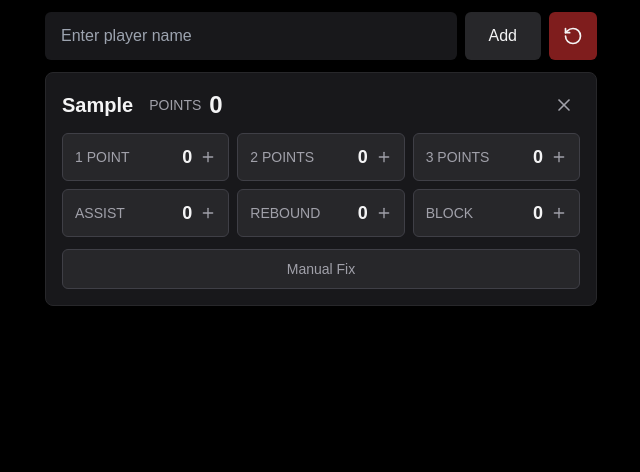
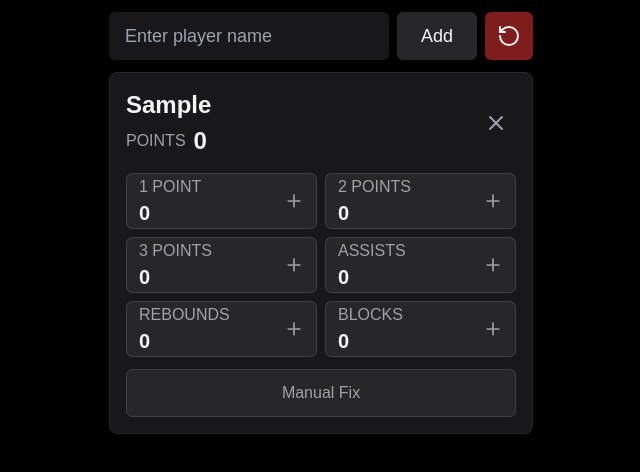
Before and after one commit to tomibar22/nba-stat-tracker, a Next.js app: page / in a window 1280 px wide. Both pictures are taken after typing "Sample" into the empty fields and a click on the button "Add". Shown: the top 472 px of the page, without its empty margins (319-959 px from the left). Built offline with nearby package versions, Linux system fonts and the light colour scheme.

Commit message:
Fix dependencies and add dark theme

```diff
--- a/src/app/page.js
+++ b/src/app/page.js
@@ -5,15 +5,15 @@ import { Plus, RotateCcw, X } from 'lucide-react';
 const StatButton = ({ label, value, onClick }) => (
   <button
     onClick={onClick}
-    className="h-12 px-3 text-sm bg-zinc-800 hover:bg-zinc-700 border border-zinc-700
-               rounded-md transition-all duration-200 hover:scale-105
+    className="h-14 px-3 text-base bg-zinc-800 hover:bg-zinc-700 border border-zinc-700
+               rounded-md transition-all duration-200
                flex items-center justify-between w-full"
   >
-    <span className="text-zinc-400 font-medium">{label}</span>
-    <div className="flex items-center">
-      <span className="text-zinc-100 text-lg font-bold mr-2">{value}</span>
-      <Plus size={16} className="text-zinc-400" />
+    <div className="flex flex-col items-start">
+      <span className="text-zinc-400">{label}</span>
+      <span className="text-zinc-100 text-xl font-bold">{value}</span>
     </div>
+    <Plus size={20} className="text-zinc-400" />
   </button>
 );
 
@@ -41,28 +41,27 @@ const PlayerCard = ({ player, onUpdateStats, onDelete }) => {
 
   return (
     <div className="mb-3 bg-zinc-900 border border-zinc-800 hover:border-zinc-700
-                    rounded-lg transition-all duration-200 shadow-lg">
+                    rounded-lg transition-all duration-200">
       <div className="p-4">
-        <div className="flex justify-between items-center mb-3">
-          <div className="flex items-center gap-4">
-            <h3 className="text-xl font-bold text-zinc-100">{player.name}</h3>
-            <div className="flex items-center gap-2">
-              <span className="text-sm text-zinc-400 font-medium">POINTS</span>
+        <div className="flex justify-between items-center mb-4">
+          <div className="flex flex-col">
+            <h3 className="text-2xl font-bold text-zinc-100">{player.name}</h3>
+            <div className="flex items-center gap-2 mt-1">
+              <span className="text-base text-zinc-400">POINTS</span>
               <span className="text-2xl font-bold text-zinc-100">{stats.points}</span>
             </div>
           </div>
           <button
-            className="h-8 w-8 flex items-center justify-center rounded-md
+            className="h-10 w-10 flex items-center justify-center rounded-md
                        hover:bg-zinc-800 text-zinc-400 hover:text-zinc-100
                        transition-colors duration-200"
             onClick={() => onDelete(player.id)}
-            aria-label="Delete player"
           >
-            <X size={20} />
+            <X size={24} />
           </button>
         </div>
 
-        <div className="grid grid-cols-3 gap-2 mb-3">
+        <div className="grid grid-cols-2 gap-2 mb-3">
           <StatButton
             label="1 POINT"
             value={stats.points1}
@@ -79,17 +78,17 @@ const PlayerCard = ({ player, onUpdateStats, onDelete }) => {
             onClick={() => onUpdateStats(player.id, 'points3', 1)}
           />
           <StatButton
-            label="ASSIST"
+            label="ASSISTS"
             value={stats.assists}
             onClick={() => onUpdateStats(player.id, 'assists', 1)}
           />
           <StatButton
-            label="REBOUND"
+            label="REBOUNDS"
             value={stats.rebounds}
             onClick={() => onUpdateStats(player.id, 'rebounds', 1)}
           />
           <StatButton
-            label="BLOCK"
+            label="BLOCKS"
             value={stats.blocks}
             onClick={() => onUpdateStats(player.id, 'blocks', 1)}
           />
@@ -97,20 +96,19 @@ const PlayerCard = ({ player, onUpdateStats, onDelete }) => {
 
         {!showManualInput ? (
           <button
-            className="w-full h-10 text-sm bg-zinc-800 hover:bg-zinc-700
+            className="w-full h-12 text-base bg-zinc-800 hover:bg-zinc-700
                        border border-zinc-700 hover:border-zinc-600 text-zinc-400
-                       hover:text-zinc-100 transition-all duration-200 rounded-md
-                       font-medium"
+                       hover:text-zinc-100 transition-all duration-200 rounded-md"
             onClick={() => setShowManualInput(true)}
           >
             Manual Fix
           </button>
         ) : (
-          <div className="flex gap-2">
+          <div className="flex flex-col gap-2">
             <select
-              className="flex-1 h-10 text-sm border rounded px-2 bg-zinc-800
+              className="w-full h-12 text-base border rounded px-3 bg-zinc-800
                          border-zinc-700 text-zinc-100 focus:border-zinc-600
-                         transition-all duration-200 font-medium"
+                         transition-all duration-200"
               value={manualStat.type}
               onChange={(e) => setManualStat({ ...manualStat, type: e.target.value })}
             >
@@ -122,31 +120,32 @@ const PlayerCard = ({ player, onUpdateStats, onDelete }) => {
               <option value="rebounds">Rebounds</option>
               <option value="blocks">Blocks</option>
             </select>
+            <div className="flex gap-2">
               <input
                 type="number"
-              className="w-20 h-10 text-sm bg-zinc-800 border-zinc-700
-                         text-zinc-100 focus:border-zinc-600 rounded-md px-2
+                className="flex-1 h-12 text-base bg-zinc-800 border-zinc-700
+                           text-zinc-100 focus:border-zinc-600 rounded-md px-3
                            border transition-all duration-200"
                 value={manualStat.value}
                 onChange={(e) => setManualStat({ ...manualStat, value: e.target.value })}
               />
               <button
-              className="h-10 px-4 bg-zinc-800 hover:bg-zinc-700
+                className="h-12 px-4 bg-zinc-800 hover:bg-zinc-700
                            transition-all duration-200 rounded-md text-zinc-100
-                         font-medium text-sm"
+                           font-medium text-base"
                 onClick={handleManualUpdate}
               >
                 Update
               </button>
               <button
-              className="h-10 w-10 text-zinc-400 hover:text-zinc-100
+                className="h-12 w-12 text-zinc-400 hover:text-zinc-100
                            transition-colors duration-200 flex items-center justify-center
                            hover:bg-zinc-800 rounded-md"
                 onClick={() => setShowManualInput(false)}
-              aria-label="Cancel edit"
               >
-              <X size={20} />
+                <X size={24} />
               </button>
+            </div>
           </div>
         )}
       </div>
@@ -203,38 +202,36 @@ const App = () => {
 
   return (
     <div className="min-h-screen bg-black text-zinc-100">
-      <div className="max-w-xl mx-auto p-3">
+      <div className="max-w-md mx-auto p-3">
         <div className="flex gap-2 mb-3">
           <input
             placeholder="Enter player name"
-            className="h-12 text-base bg-zinc-900 border-zinc-800 text-zinc-100
+            className="h-12 text-lg bg-zinc-900 border-zinc-800 text-zinc-100
                       focus:border-zinc-700 rounded-md px-4 flex-1
-                      transition-all duration-200 font-medium"
+                      transition-all duration-200"
             value={newPlayerName}
             onChange={(e) => setNewPlayerName(e.target.value)}
             onKeyPress={(e) => e.key === 'Enter' && addPlayer()}
           />
           <button
             className="h-12 px-6 bg-zinc-800 hover:bg-zinc-700 transition-all duration-200
-                       rounded-md text-zinc-100 font-medium text-base"
+                       rounded-md text-zinc-100 font-medium text-lg"
             onClick={addPlayer}
           >
             Add
           </button>
           <button
             className="h-12 w-12 bg-red-900 hover:bg-red-800 transition-all duration-200
-                       rounded-md text-zinc-100 flex items-center justify-center
-                       hover:scale-105"
+                       rounded-md text-zinc-100 flex items-center justify-center"
             onClick={resetGame}
-            aria-label="Reset game"
           >
-            <RotateCcw size={20} />
+            <RotateCcw size={24} />
           </button>
         </div>
 
         {players.length === 0 && (
-          <div className="mb-3 py-4 text-base bg-zinc-900 border border-zinc-800
-                         text-zinc-400 rounded-lg px-4 text-center font-medium">
+          <div className="mb-3 py-4 text-lg bg-zinc-900 border border-zinc-800
+                         text-zinc-400 rounded-lg px-4 text-center">
             Add players to start tracking stats!
           </div>
         )}
```
Lines whose indentation alone changed are shown as unchanged.
